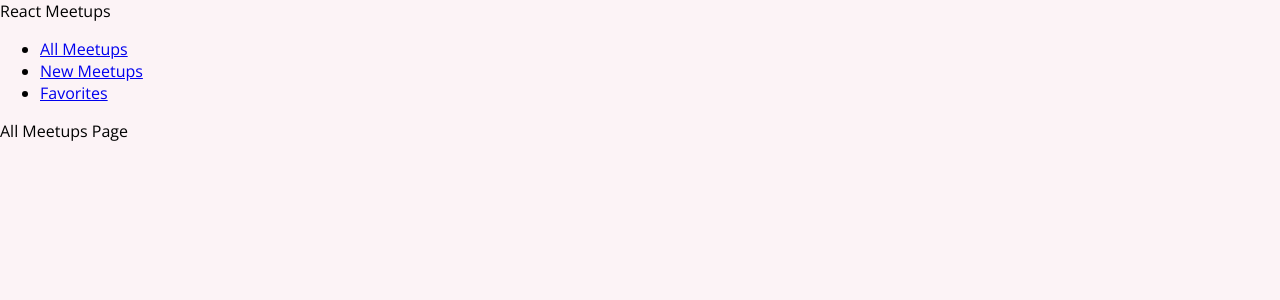
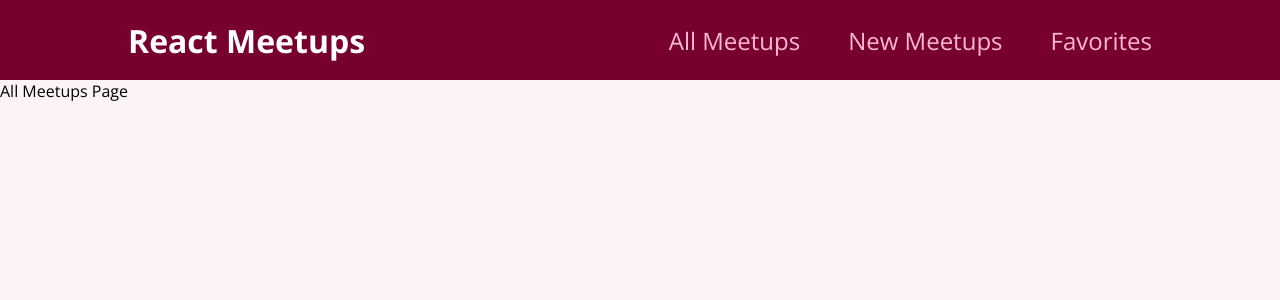
Before and after one commit to Jordan-McGhee/react-learning, a React (Create React App) app in the folder long-tutorial/: page / in a window 1280 px wide. Shown: the top 300 px of the page. Built offline with nearby package versions, Linux system fonts and the light colour scheme.

Commit message:
Added CSS module for main navigation component

```diff
--- a/long-tutorial/src/components/layout/MainNavigation.js
+++ b/long-tutorial/src/components/layout/MainNavigation.js
@@ -1,9 +1,11 @@
 import { Link } from "react-router-dom"
+
+import classes from './MainNavigation.module.css'
 
 function MainNavigation() {
     return (
-        <header>
-            <div>React Meetups</div>
+        <header className= { classes.header }>
+            <div className = { classes.logo }>React Meetups</div>
             <nav>
                 <ul>
                     <li>
--- /dev/null
+++ b/long-tutorial/src/components/layout/MainNavigation.module.css
@@ -0,0 +1,47 @@
+.header {
+width: 100%;
+height: 5rem;
+display: flex;
+align-items: center;
+justify-content: space-between;
+background-color: #77002e;
+padding: 0 10%;
+}
+
+.logo {
+font-size: 2rem;
+color: white;
+font-weight: bold;
+}
+
+.header ul {
+list-style: none;
+margin: 0;
+padding: 0;
+display: flex;
+align-items: baseline;
+}
+
+.header li {
+margin-left: 3rem;
+}
+
+.header a {
+text-decoration: none;
+font-size: 1.5rem;
+color: #fcb8d2;
+}
+
+.header a:hover,
+.header a:active,
+.header a.active {
+color: white;
+}
+
+.badge {
+background-color: #cc2062;
+color: white;
+border-radius: 12px;
+padding: 0 1rem;
+margin-left: 0.5rem;
+}
```
